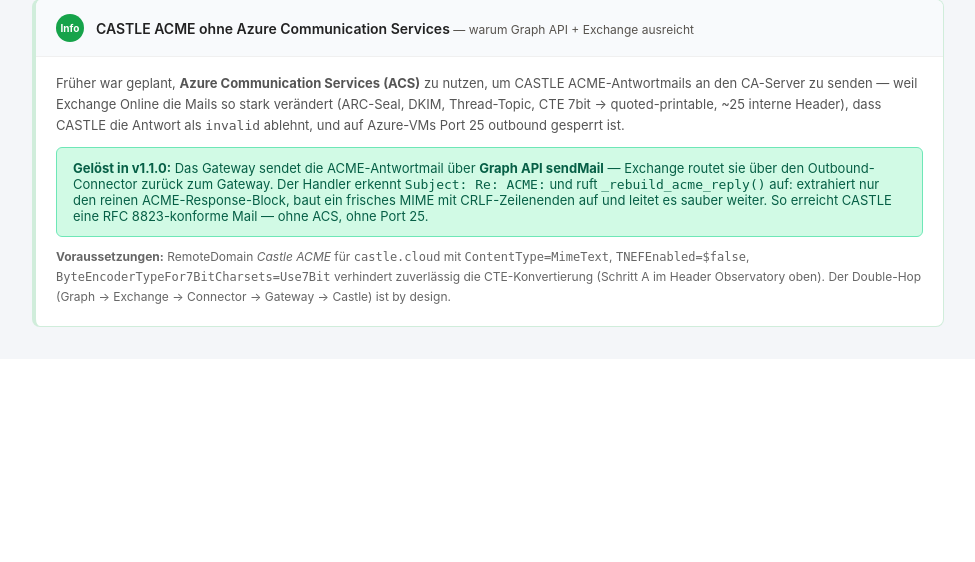
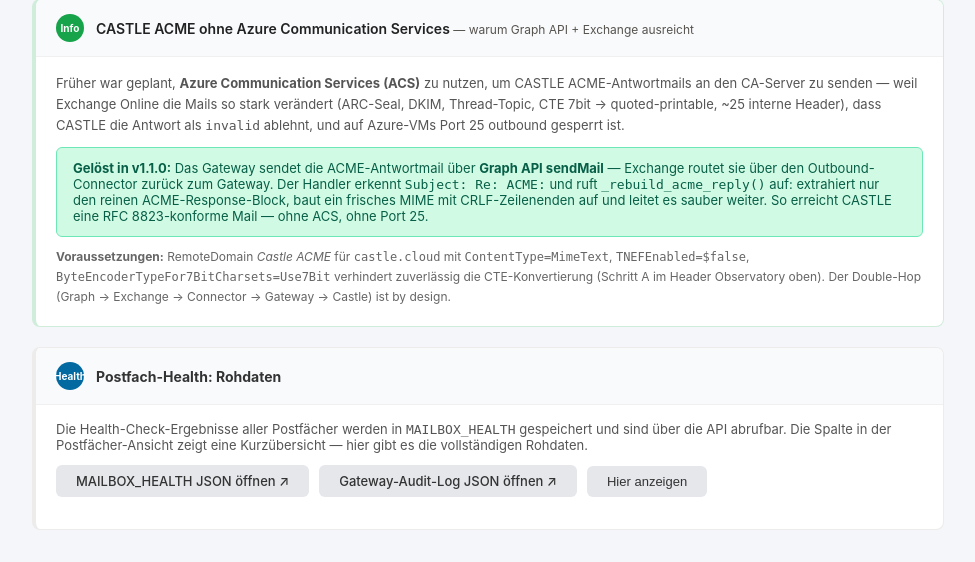
Before and after one commit to azitc-ac/EXO-signature-service, a Python web app: template app/webui/templates/debug.html in a window 1280 px wide. Shown: the part 1543-2105 px from the top of the page, without its empty margins (152-1127 px from the left). Before the commit the page ends 1870 px from the top, so only its background shows below. Run offline with Jinja, Linux system fonts and the light colour scheme; the template is opened without the code that fills it, so the values that code supplies are empty.

Commit message:
feat: Health-Detail-Modal in Postfächer + API-Links im Erweitert-Tab (v1.4.33)
Postfächer-Tabelle: ℹ-Button öffnet Modal mit vollständiger Check-Tabelle
(Check-Name, Status, volles Detail ohne Abschneiden). Erweitert-Tab: neue
Sektion mit direkten Links auf /api/health/mailboxes und /api/health/audit-log
sowie Inline-Anzeige per Button.

Co-Authored-By: Claude Sonnet 4.6 <noreply@anthropic.com>

```diff
--- a/app/webui/templates/debug.html
+++ b/app/webui/templates/debug.html
@@ -479,4 +479,47 @@ async function obsClearCaptures() {
     </p>
   </div>
 </div>
+
+<!-- ── Postfach-Health API ─────────────────────────────────────────────────── -->
+<div class="wizard-step" style="border-color:#78716c22;margin-bottom:20px">
+  <div class="step-header">
+    <span class="step-badge" style="background:#0369a1;font-size:10px">Health</span>
+    <strong>Postfach-Health: Rohdaten</strong>
+  </div>
+  <div class="step-body">
+    <p style="font-size:13px;color:#555;margin-bottom:12px">
+      Die Health-Check-Ergebnisse aller Postfächer werden in <code>MAILBOX_HEALTH</code> gespeichert
+      und sind über die API abrufbar. Die Spalte in der Postfächer-Ansicht zeigt eine Kurzübersicht —
+      hier gibt es die vollständigen Rohdaten.
+    </p>
+    <div style="display:flex;gap:10px;flex-wrap:wrap;align-items:center;margin-bottom:12px">
+      <a href="/api/health/mailboxes" target="_blank" class="btn secondary" style="font-size:13px">
+        MAILBOX_HEALTH JSON öffnen ↗
+      </a>
+      <a href="/api/health/audit-log" target="_blank" class="btn secondary" style="font-size:13px">
+        Gateway-Audit-Log JSON öffnen ↗
+      </a>
+      <button class="btn secondary" style="font-size:13px" onclick="loadHealthInline()">
+        Hier anzeigen
+      </button>
+    </div>
+    <pre id="health-inline-output" style="display:none;background:#f8fafc;border:1px solid #e2e8f0;
+         border-radius:6px;padding:12px;font-size:11px;overflow-x:auto;max-height:400px;
+         white-space:pre-wrap;word-break:break-all"></pre>
+  </div>
+</div>
+<script>
+async function loadHealthInline() {
+  const pre = document.getElementById('health-inline-output');
+  pre.style.display = 'block';
+  pre.textContent = 'Lädt…';
+  try {
+    const r = await fetch('/api/health/mailboxes');
+    const data = await r.json();
+    pre.textContent = JSON.stringify(data, null, 2);
+  } catch(e) {
+    pre.textContent = 'Fehler: ' + e.message;
+  }
+}
+</script>
 {% endblock %}
```
Also changed, not shown: app/webui/templates/settings.html (+66 -9 lines), 1 other file.
